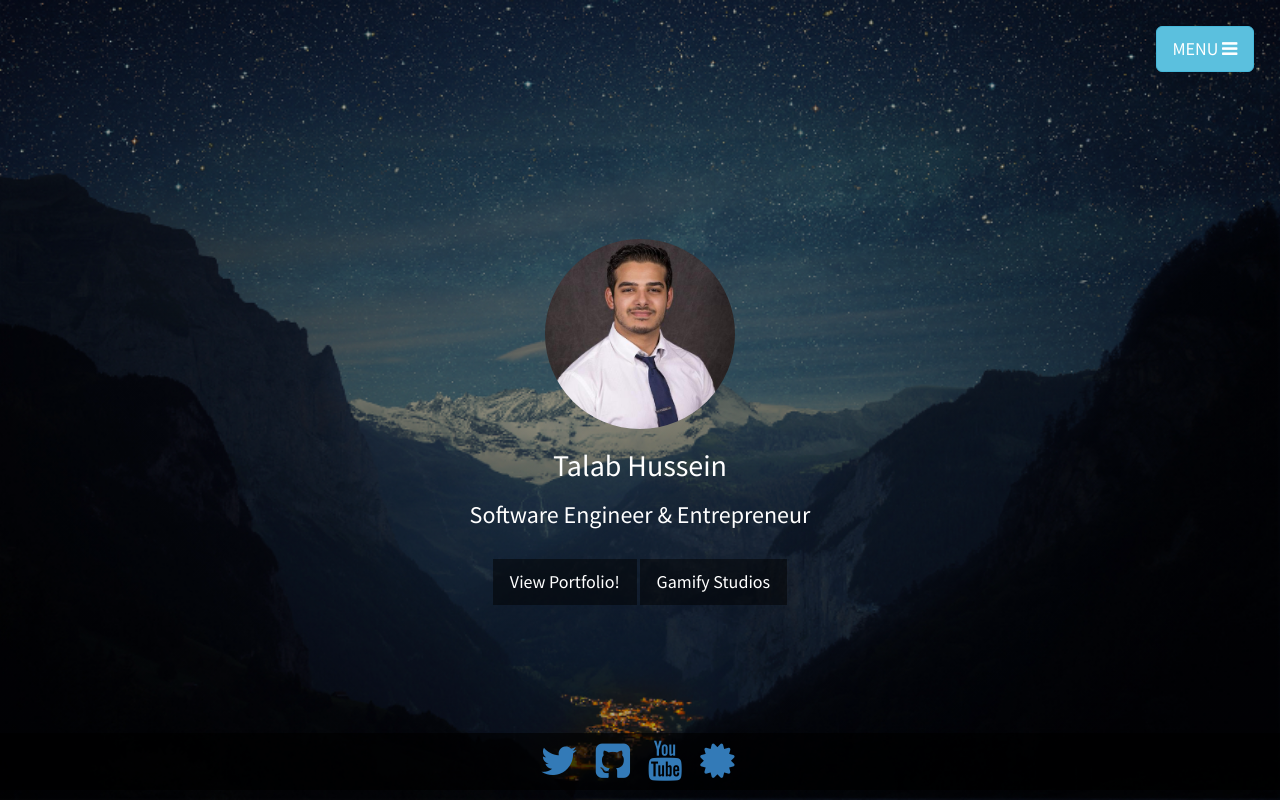
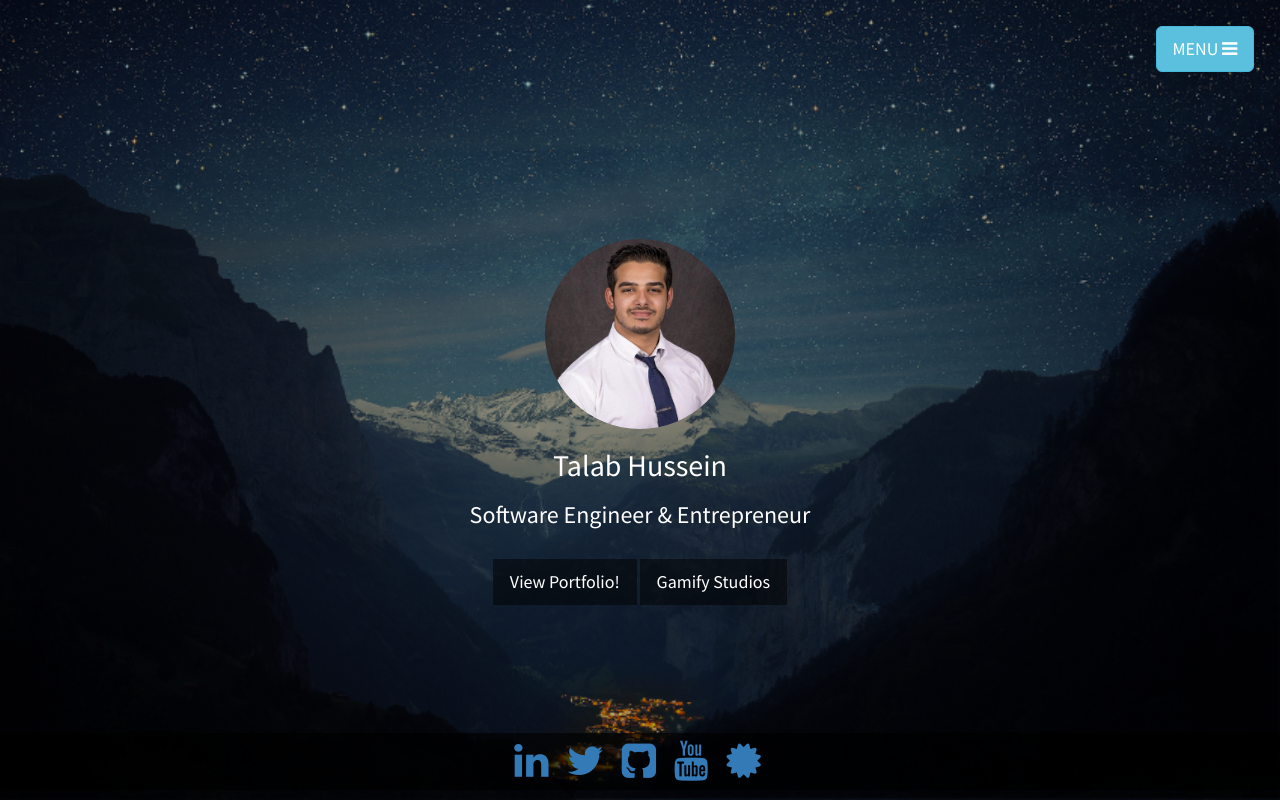
Before and after one commit to TalabH/mygithubpage, a plain HTML site: page index.html in a window 1280 px wide. Drawn offline with nearby package versions, Linux system fonts and the light colour scheme.

Commit message:
Create index.html

```diff
--- a/index.html
+++ b/index.html
@@ -73,17 +73,20 @@
 	            <div class="link animated fadeIn">
 	                <ul class="list-inline social" style="font-size: 40px; background-color: rgba(0,0,0,0.637);">
 
-	                	<!-- Twitter -->
-	                    <li class="animated bounceInUp icon_one"><a href="https://www.twitter.com/talabhh" target="_blank"><i class="fa fa-twitter"></i></a></li>
+	                    <!-- LinkedIn -->
+			    <li class="animated bounceInUp icon_one"><a href="https://www.linkedin.com/in/talabhussein/" target="_blank"><i class="fa fa-linkedin"></i></a></li>
+
+		            <!-- Twitter -->
+	                    <li class="animated bounceInUp icon_two"><a href="https://www.twitter.com/talabhh" target="_blank"><i class="fa fa-twitter"></i></a></li>
 
 	                    <!-- GitHub -->
-	                    <li class="animated bounceInUp icon_two"><a href="https://github.com/TalabH" target="_blank"><i class="fa fa-github-square"></i></a></li>
+	                    <li class="animated bounceInUp icon_three"><a href="https://github.com/TalabH" target="_blank"><i class="fa fa-github-square"></i></a></li>
 
 			    <!-- YouTube -->
-	                    <li class="animated bounceInUp icon_three"><a href="https://www.youtube.com/channel/UC0SJKjN7UJypI-0aRGY3-Ew" target="_blank"><i class="fa fa-youtube"></i></a></li>
+	                    <li class="animated bounceInUp icon_four"><a href="https://www.youtube.com/channel/UC0SJKjN7UJypI-0aRGY3-Ew" target="_blank"><i class="fa fa-youtube"></i></a></li>
 
 	                    <!-- Taiga -->
-	                    <li class="animated bounceInUp icon_four"><a href="https://tree.taiga.io/profile/talab" target="_blank"><i class="fa fa-certificate"></i></a></li>
+	                    <li class="animated bounceInUp icon_five"><a href="https://tree.taiga.io/profile/talab" target="_blank"><i class="fa fa-certificate"></i></a></li>
 	                </ul>
 	            </div>
 	        </div>
```
